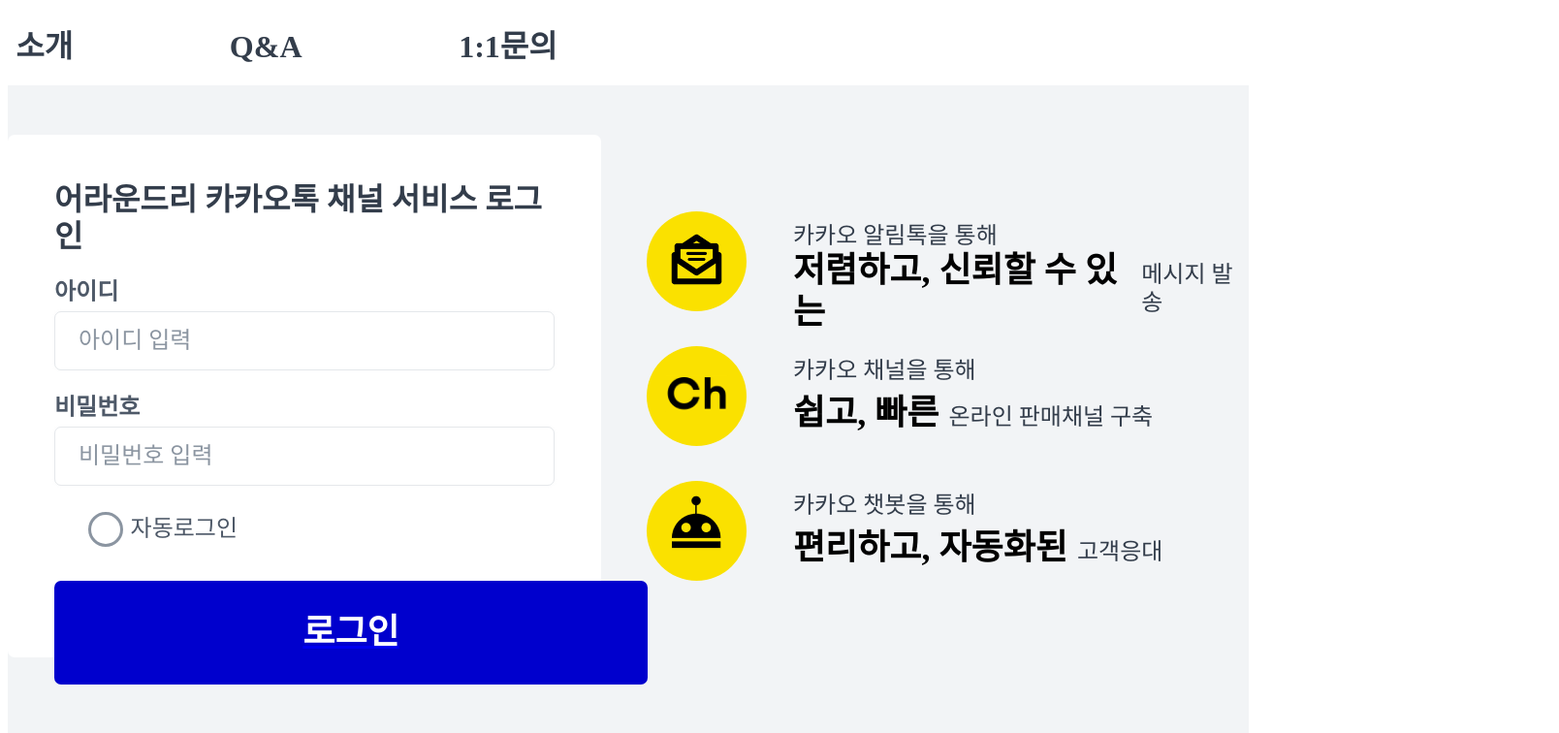
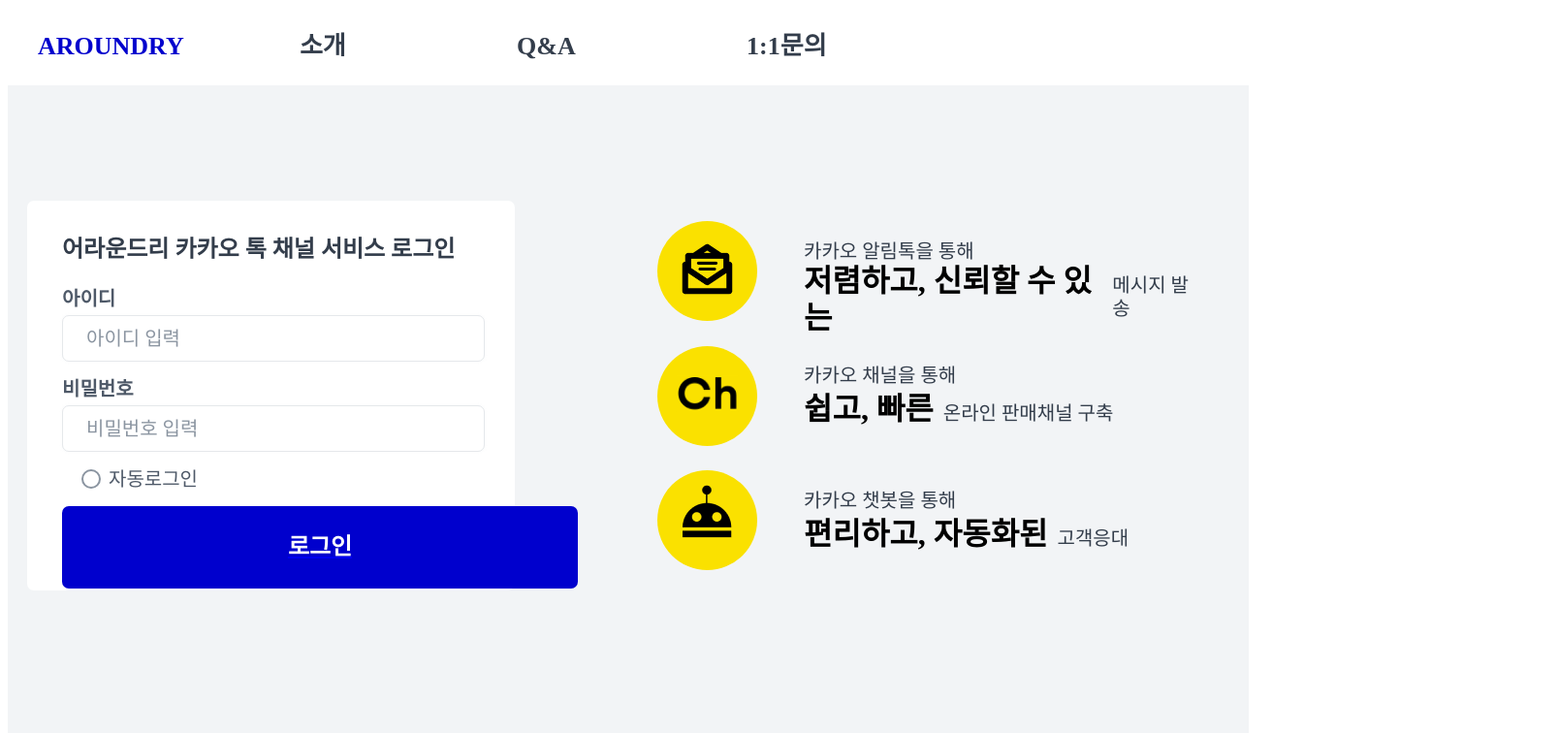
Before and after one commit to Aroundry/ACB-FE, a Next.js app: page /Login in a window 1280 px wide. Shown: the top 756 px of the page at 97% size, 1608 px wide, since content can reach past the window. Built offline with nearby package versions, Linux system fonts and the light colour scheme.

Commit message:
ACB-47 1600px보용 랜더링 구현 완료

```diff
--- a/pages/Login/index.tsx
+++ b/pages/Login/index.tsx
@@ -31,4 +31,8 @@
   align-items: center;
   width: 1440px;
   height: 100vh;
+
+  @media screen and (max-width: 1600px) {
+    width: 1240px;
+  }
 `;
--- a/pages/index.tsx
+++ b/pages/index.tsx
@@ -21,6 +21,12 @@
   width: 100vw;
   height: 100vh;
   background-color: #f2f4f6;
+
+  overflow: auto;
+  white-space: nowrap;
+  ::-webkit-scrollbar {
+    display: none;
+  }
 `;
 
 const BodyWrapper = styled.div`
--- a/src/components/Header/index.tsx
+++ b/src/components/Header/index.tsx
@@ -31,7 +31,7 @@
   position: absolute;
   display: flex;
   background-color: #fff;
-  width: 1920px;
+  width: 100vw;
   height: 80px;
 `;
 
@@ -46,6 +46,9 @@
   font-weight: 700;
   font-size: 32px;
   line-height: 38px;
+  @media screen and (max-width: 1600px) {
+    font-size: 26px;
+  }
 `;
 
 const PageTitle = styled(Text)`
--- a/src/components/IntroductionPhrase/index.tsx
+++ b/src/components/IntroductionPhrase/index.tsx
@@ -59,6 +59,11 @@
   justify-content: space-between;
   width: 621px;
   height: 381px;
+
+  @media screen and (max-width: 1600px) {
+    width: 590px;
+    height: 360px;
+  }
 `;
 
 const IntroductionPhraseItem = styled.div`
@@ -83,6 +88,11 @@
   justify-content: space-between;
   width: 470px;
   height: 80px;
+
+  @media screen and (max-width: 1600px) {
+    width: 410px;
+    height: 66px;
+  }
 `;
 
 const Text = styled.div`
@@ -93,6 +103,11 @@
   line-height: 29px;
 
   color: #333d4b;
+
+  @media screen and (max-width: 1600px) {
+    font-size: 20px;
+    line-height: 24px;
+  }
 `;
 
 const EmphasisText = styled.div`
@@ -105,6 +120,11 @@
   color: #000000;
 
   margin-right: 10px;
+
+  @media screen and (max-width: 1600px) {
+    font-size: 32px;
+    line-height: 38px;
+  }
 `;
 
 const TextFloor = styled.div`
--- a/src/components/LoginForm/index.tsx
+++ b/src/components/LoginForm/index.tsx
@@ -4,7 +4,7 @@
 const LoginForm = () => {
   return (
     <LoginFormWrapper>
-      <LoginFormTitle>어라운드리 카카오톡 채널 서비스 로그인</LoginFormTitle>
+      <LoginFormTitle>어라운드리 카카오 톡 채널 서비스 로그인</LoginFormTitle>
       <LoginFormBox>
         <LoginFormLabel>아이디</LoginFormLabel>
         <LoginFormInput placeholder="아이디 입력"></LoginFormInput>
@@ -37,6 +37,13 @@
 
   background: #ffffff;
   border-radius: 7px;
+
+  @media screen and (max-width: 1600px) {
+    width: 503px;
+    height: 402px;
+
+    padding: 36px;
+  }
 `;
 
 const LoginFormTitle = styled.div`
@@ -49,15 +56,24 @@
   color: #333d4b;
 
   margin-bottom: 24px;
+
+  @media screen and (max-width: 1600px) {
+    font-size: 24px;
+    line-height: 29px;
+  }
 `;
 
 const LoginFormBox = styled.form`
   display: flex;
   flex-direction: column;
-  width: 516px;
+  width: 436px;
   height: 214px;
 
   margin-bottom: 27px;
+
+  @media screen and (max-width: 1600px) {
+    margin-bottom: 0px;
+  }
 `;
 
 const LoginFormLabel = styled.label`
@@ -69,11 +85,15 @@
   color: #4e5968;
 
   margin-bottom: 5px;
+  @media screen and (max-width: 1600px) {
+    font-size: 20px;
+    line-height: 24px;
+  }
 `;
 
 const LoginFormInput = styled.input`
   box-sizing: border-box;
-  width: 516px;
+  width: 100%;
   height: 61px;
   border: 1px solid #e5e8eb;
   box-shadow: 0px 0px 3px rgba(229, 232, 235, 0.25);
@@ -97,17 +117,41 @@
 
     color: #8b95a1;
   }
+
+  @media screen and (max-width: 1600px) {
+    height: 48px;
+
+    font-size: 20px;
+    line-height: 24px;
+
+    margin-bottom: 16px;
+
+    ::placeholder {
+      font-family: 'Pretendard';
+      font-style: normal;
+      font-weight: 400;
+      font-size: 20px;
+      line-height: 24px;
+
+      color: #8b95a1;
+    }
+  }
 `;
 
 const AutoLoginWrapper = styled.div`
-  width: 154px;
+  width: 146px;
 
   display: flex;
   justify-content: space-between;
   align-items: center;
 
-  margin-left: 35px;
+  margin-left: 20px;
   margin-bottom: 35px;
+
+  @media screen and (max-width: 1600px) {
+    width: 120px;
+    margin-bottom: 16px;
+  }
 `;
 
 const AutoLoginButton = styled.div`
@@ -115,6 +159,12 @@
   height: 30px;
   border: 3px solid #8b95a1;
   border-radius: 50%;
+
+  @media screen and (max-width: 1600px) {
+    width: 16px;
+    height: 16px;
+    border: 2px solid #8b95a1;
+  }
 `;
 
 const AutoLoginText = styled.div`
@@ -125,6 +175,11 @@
   line-height: 29px;
 
   color: #4e5968;
+
+  @media screen and (max-width: 1600px) {
+    font-size: 20px;
+    line-height: 24px;
+  }
 `;
 
 const LoginButton = styled.div`
@@ -146,6 +201,13 @@
   font-size: 36px;
   line-height: 43px;
 
+  @media screen and (max-width: 1600px) {
+    width: 436px;
+    height: 53px;
+    font-size: 24px;
+    line-height: 29px;
+  }
+
   color: #fff;
 `;
 
```
Also changed, not shown: src/components/Modal/ReceptionDetailModal.tsx (+15 -0 lines), src/components/Navigation/index.tsx (+22 -1 lines), src/components/ReceptionStatus/ReceptionStatusTable.tsx (+45 -1 lines), src/components/ReceptionStatus/index.tsx (+64 -12 lines).
